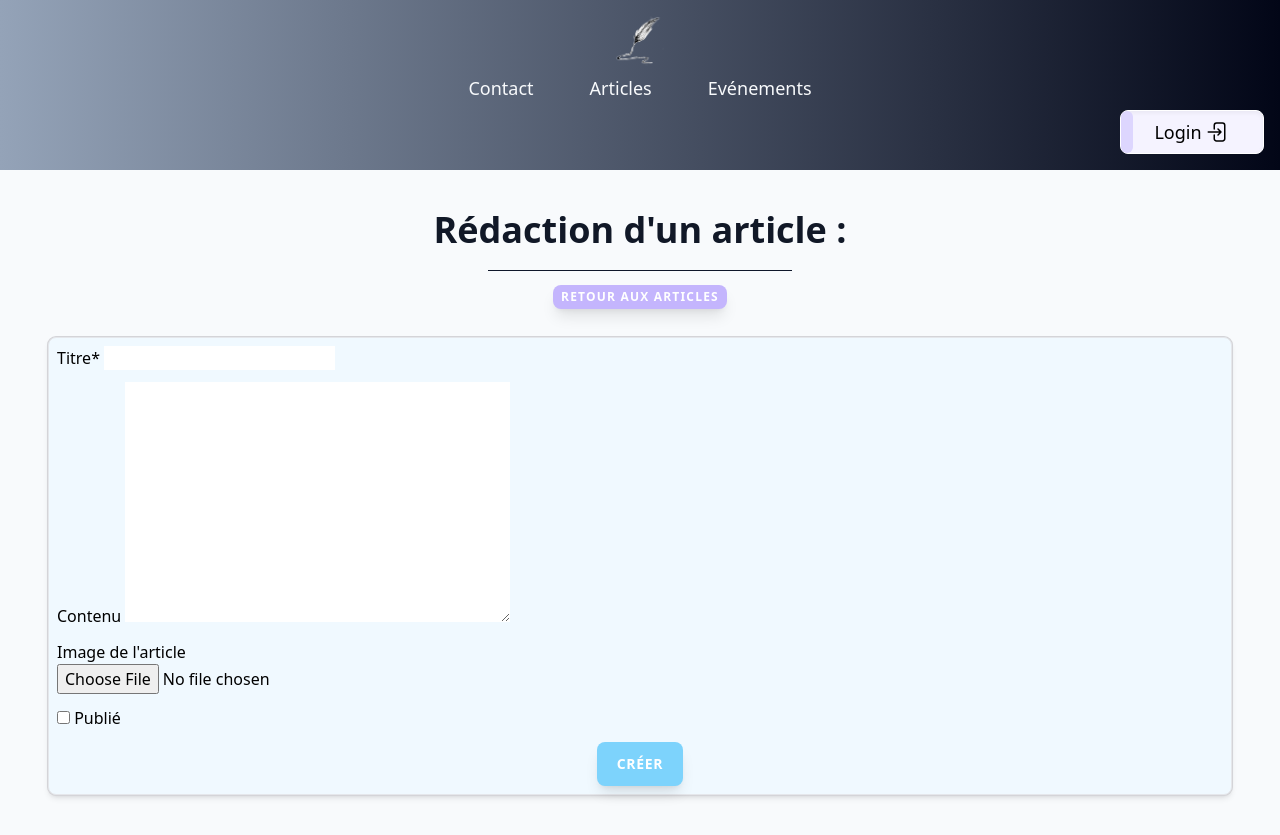
After one commit to C22660/blog_passion, a Django app: page /articles/creation/ in a window 1280 px wide. The commit adds this page. Run offline with Django 5.2, Linux system fonts and the light colour scheme; some libraries are stand-ins or nearby versions.

Commit message:
Ajout vues, forms et template  pour création et modification article

```diff
--- /dev/null
+++ b/blog/articles/forms.py
@@ -0,0 +1,25 @@
+from django import forms
+from django.utils.translation import gettext_lazy as _
+
+# from crispy_forms.helper import FormHelper
+
+from blog.articles.models import Article
+
+class CreationArticleForm(forms.ModelForm):
+
+    # def __init__(self, *args, **kwargs):
+    #     print(args)
+    #     super().__init__(*args, **kwargs)
+
+    #     self.helper = FormHelper()
+    #     self.helper.form_tag = False
+    #     self.helper.layout = CreationActivityFormLayout()
+
+    class Meta:
+        model = Article
+        fields = [
+            "title",
+            "content",
+            "image",
+            "published",
+        ]
--- a/blog/articles/urls.py
+++ b/blog/articles/urls.py
@@ -1,8 +1,14 @@
 from django.urls import path
-from blog.articles.views import articles_view
+from blog.articles.views import articles_view, creation_article_view, update_article_view
 
 app_name = "articles"
 
 urlpatterns = [
     path("", articles_view, name="all-articles"),
+    path("articles/creation/", creation_article_view, name="creation-article"),
+    path(
+        "articles/<slug:slug>/update/",
+        update_article_view,
+        name="article-detail-update",
+    ),
 ]
--- a/blog/articles/views.py
+++ b/blog/articles/views.py
@@ -1,6 +1,8 @@
+from datetime import date
+
 from django.shortcuts import render
-
 from django.utils.translation import gettext_lazy as _
+from django.urls import reverse_lazy
 from django.views.generic import (
     ListView,
     DetailView,
@@ -10,6 +12,31 @@ from django.views.generic import (
 )
 
 from blog.articles.models import Article
+from blog.articles.forms import CreationArticleForm
+
+# To create an article
+class CreationArticleView(CreateView):
+    model = Article
+    template_name = "articles/create_article.html"
+    form_class = CreationArticleForm
+    success_url = reverse_lazy("articles:all-articles")
+
+    def get_context_data(self, **kwargs):
+        context = super().get_context_data(**kwargs)
+        context["title_part"] = _("Rédaction")
+        context["submit_text"] = _("créer")
+        return context
+
+    def form_valid(self, form):
+        if self.request.user.is_authenticated:
+            form.instance.author = self.request.user
+
+        if form.cleaned_data.get("published"):
+            form.instance.published_on = date.today()
+
+        return super().form_valid(form)
+
+creation_article_view = CreationArticleView.as_view()
 
 # To display the articles.
 class ArticleListView(ListView):
@@ -18,12 +45,38 @@ class ArticleListView(ListView):
     ordering = ["published_on"]
     template_name = "articles/all_articles.html"
 
-    # def get_context_data(self, **kwargs: Any) -> dict[str, Any]:
-    #     context = super().get_context_data(**kwargs)
-    #     url_website = self.request.build_absolute_uri("/order/")
-    #     context["url_website"] = url_website
+    def get_queryset(self):
+        queryset = super().get_queryset()
+        if self.request.user.is_authenticated:
+            return queryset
+        else:
+            return queryset.filter(published=True)
 
-    #     return context
+articles_view = ArticleListView.as_view()
+
+# To update an article
+class UpdateArticleView(UpdateView):
+    model = Article
+    template_name = "articles/create_article.html"
+    form_class = CreationArticleForm
+    success_url = reverse_lazy("articles:all-articles")
+
+    def get_context_data(self, **kwargs):
+        context = super().get_context_data(**kwargs)
+        context["title_part"] = _("Modification")
+        context["submit_text"] = _("modifier")
+        return context
+
+    def form_valid(self, form):
+        if self.request.user.is_authenticated:
+            form.instance.author = self.request.user
+
+        if form.cleaned_data.get("published"):
+            form.instance.published_on = date.today()
+        else:
+            form.instance.published_on = None
+
+        return super().form_valid(form)
 
 
-articles_view = ArticleListView.as_view()
+update_article_view = UpdateArticleView.as_view()
--- a/config/settings.py
+++ b/config/settings.py
@@ -37,6 +37,8 @@ INSTALLED_APPS = [
     "django.contrib.sessions",
     "django.contrib.messages",
     "django.contrib.staticfiles",
+    "crispy_forms",
+    "crispy_tailwind",
     "blog.articles",
     "blog.users",
 ]
@@ -132,3 +134,6 @@ MEDIA_ROOT = BASE_DIR / "media"
 DEFAULT_AUTO_FIELD = "django.db.models.BigAutoField"
 
 AUTH_USER_MODEL = "users.User"
+
+CRISPY_ALLOWED_TEMPLATE_PACKS = "tailwind"
+CRISPY_TEMPLATE_PACK = "tailwind"
--- a/templates/articles/all_articles.html
+++ b/templates/articles/all_articles.html
@@ -11,7 +11,7 @@
   <!-- L'ajout' -->
   <div class="mt-3 mb-3 text-center">
     <a class="inline-block px-2 py-1 rounded-lg shadow-lg bg-violet-300 hover:bg-violet-200 focus:outline-none focus:shadow-outline text-xs text-white uppercase tracking-widest font-semibold"
-    href="">{% translate "Ajouter un article" %}</a>
+    href="{% url 'articles:creation-article' %}">{% translate "Ajouter un article" %}</a>
   </div>
 
   <!-- Les articles -->
@@ -50,7 +50,7 @@
         <div class="flex justify-center mt-3 mb-3">
         <!-- Le bouton modifier -->
             <a class="inline-block px-2 py-1 mr-2 rounded-lg shadow-lg bg-violet-300 hover:bg-violet-200 focus:outline-none focus:shadow-outline text-xs text-white uppercase tracking-widest font-semibold"
-            href="" target ="_blank">{% translate "modifier" %}</a>
+            href="{% url 'articles:article-detail-update' slug=article.slug %}" target ="_blank">{% translate "modifier" %}</a>
 
         <!-- Le bouton supprimer -->
             <a class="inline-block px-2 py-1 ml-2 rounded-lg shadow-lg bg-red-300 hover:bg-red-200 focus:outline-none focus:shadow-outline text-xs text-white uppercase tracking-widest font-semibold"
--- /dev/null
+++ b/templates/articles/create_article.html
@@ -0,0 +1,38 @@
+{% extends 'base.html' %}
+{% load i18n %}
+{% load crispy_forms_tags %}
+
+
+{% block title %}{% blocktranslate %} {{ title_part }} d'un article :{% endblocktranslate %}{% endblock title %}
+
+
+{% block content %}
+
+
+<section class="text-center max-w-7xl mx-auto pt-36 pb-10 md:pt-10 px-4 sm:px-6 lg:px-8">
+
+      <!-- Le titre -->
+  <div>
+    <h1 class="text-4xl font-bold text-gray-900 ">{% blocktranslate %} {{ title_part }} d'un article :{% endblocktranslate %}</h1>
+    <hr class="w-1/4 mt-5 mx-auto border-slate-900">
+  </div>
+
+  <div class="mt-3 mb-3 text-center">
+    <a class="inline-block px-2 py-1 rounded-lg shadow-lg bg-violet-300 hover:bg-violet-200 focus:outline-none focus:shadow-outline text-xs text-white uppercase tracking-widest font-semibold"
+    href="{% url 'articles:all-articles' %}">{% translate "Retour aux articles" %}</a>
+  </div>
+
+    <div class=" bg-sky-50 shadow-md ring-1 ring-zinc-300 border border-t-gray-200 rounded-lg mt-7 mx-4 px-2 py-2 text-left">
+        <form id="create-article-form" method="POST" enctype="multipart/form-data"  onsubmit="submission();">
+          {% csrf_token %}
+          {% comment %} {% crispy form %} {% endcomment %}
+          {{ form|crispy }}
+          <div class="flex justify-evenly">
+            <button class="px-5 py-3 rounded-lg shadow-lg bg-sky-300 hover:bg-teal-300 focus:outline-none focus:shadow-outline text-sm text-white uppercase tracking-wider font-semibold" type="submit">{{ submit_text }}</button>
+          </div>
+          {% comment %} <input class="px-5 py-3 rounded-lg shadow-lg bg-sky-300 hover:bg-teal-300 focus:outline-none focus:shadow-outline text-sm text-white uppercase tracking-wider font-semibold" type="submit" value={{ submit_text }}> {% endcomment %}
+        </form>
+
+    </div>
+  </section>
+{% endblock content %}
```
Also changed, not shown: 2 other files.
